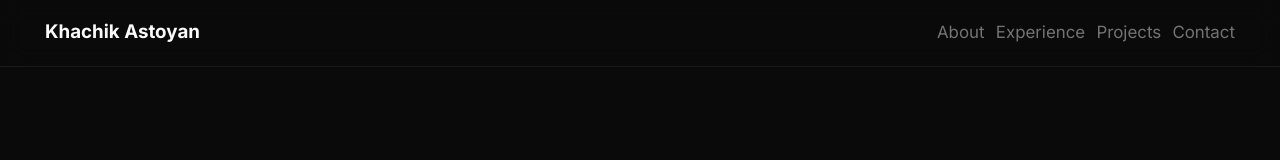
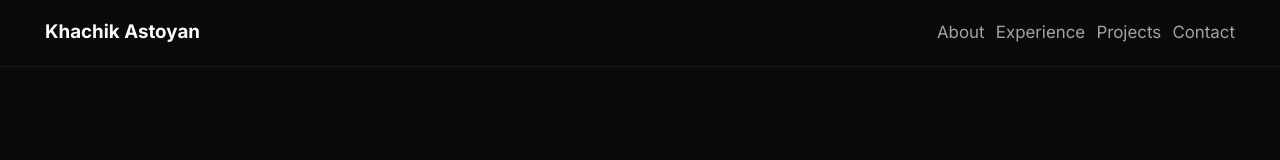
Before and after one commit to KhachikAstoyan/portfolio, a Next.js app: page / in a window 1280 px wide. Shown: the top 160 px of the page. Built offline with nearby package versions, Linux system fonts and the light colour scheme.

Commit message:
improve accessibility

```diff
--- a/src/components/Header.tsx
+++ b/src/components/Header.tsx
@@ -3,7 +3,7 @@ import { Container } from "./common/Container";
 
 const MenuItem: React.FC<React.PropsWithChildren> = ({ children }) => {
   return (
-    <li className="text-neutral-500 font-normal border-b-2 border-transparent transition-colors hover:border-indigo-600 hover:text-indigo-500 md:text-lg">
+    <li className="text-neutral-400 font-normal border-b-2 border-transparent transition-colors hover:border-indigo-600 hover:text-indigo-500 md:text-lg">
       {children}
     </li>
   );
```
